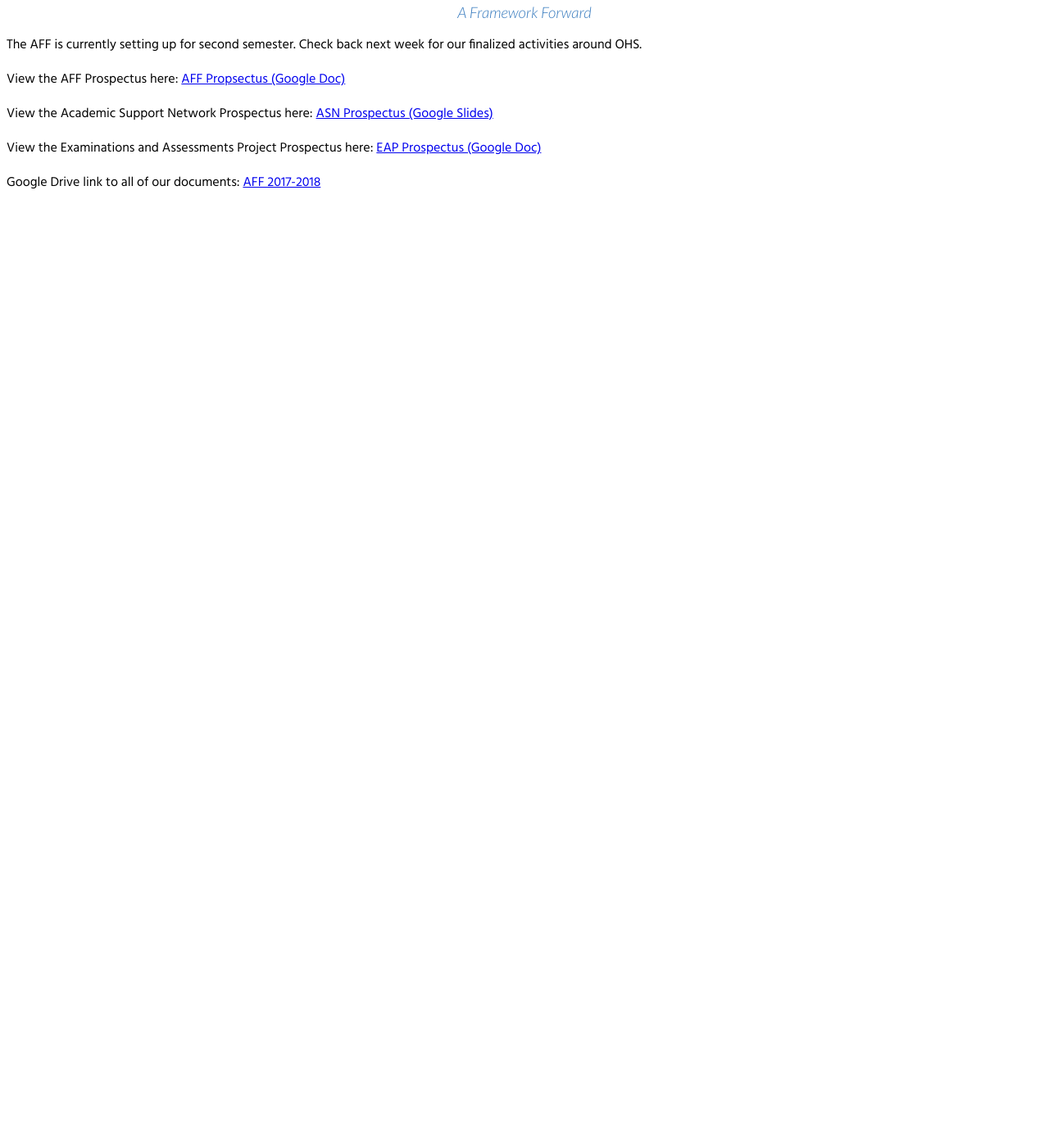
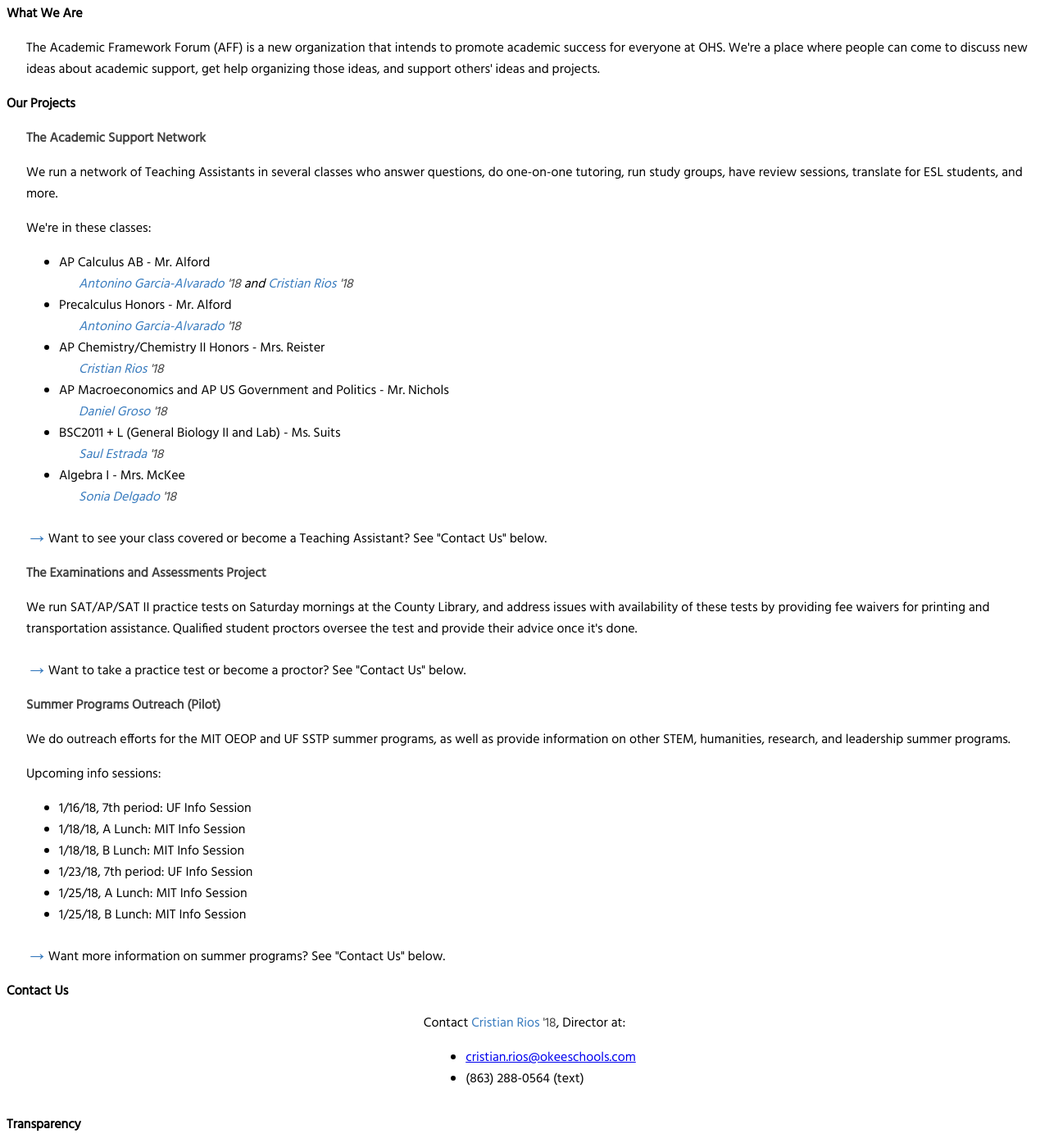
Before and after one commit to ariririos/rioc0719.github.io, a plain HTML site: page aff/index.html in a window 1280 px wide. Shown: the part 57-1446 px from the top of the page at 82% size. Before the commit the page ends 800 px from the top, so only its background shows below. Drawn offline with Linux system fonts and the light colour scheme.

Commit message:
Second semester revisions

```diff
--- a/aff/index.html
+++ b/aff/index.html
@@ -17,29 +17,22 @@
       h1.title .title-the {
         font-size: 12pt;
       }
-      h2.subtitle {
-        font: 300 14pt 'Lato', sans-serif;
-        color: #387bbe;
-        text-align: center;
+      h2.header {
+        font: 700 12pt 'Hind', sans-serif;
+        color: black;
       }
-      h3.question {
-        font-weight: 14pt;
-        color: #387bbe;
+      #projects h3 {
+        font: 700 12pt 'Hind', sans-serif;
         color: #434343;
       }
-      section#questions p, section#questions li {
+      section p, section li, section h3 {
         margin-left: 1.5em;
-        margin-right: 1.5em;
       }
-      .poster {
-        font: 96pt 'Lato', sans-serif;
-        text-align: center;
+      #projects ul ul {
+        padding-left: 0;
       }
-      .poster b {
-        font-weight: 700;
-      }
-      .poster i {
-        font-weight: 300;
+      #projects li li {
+        list-style: none;
       }
       .person-name {
         color: #387bbe;
@@ -54,6 +47,11 @@
         display: inline-block;
         text-align: left;
       }
+      p.call::before {
+        font: 20pt 'Lato', sans-serif;
+        content: '\2192';
+        color: #387bbe;
+      }
     </style>
     <!-- Global Site Tag (gtag.js) - Google Analytics -->
     <script async src="https://www.googletagmanager.com/gtag/js?id=UA-60459181-4"></script>
@@ -67,49 +65,63 @@
   </head>
   <body>
     <h1 class='title'><i class='title-the'>the</i> ACADEMIC FRAMEWORK FORUM</h1>
-    <h2 class='subtitle'><i>A Framework Forward</i></h2>
-    <p>The AFF is currently setting up for second semester. Check back next week for our finalized activities around OHS.</p>
-    <!--
+    <h2 class='header'>What We Are</h2>
       <section id='questions'>
-      <h3 class='question'>What is the Academic Framework Forum?</h3>
-      <p>The Academic Framework Forum (AFF) is a new organization that intends to promote academic success for everyone at OHS. We are a place where people can come to discuss new ideas about academic support, get help organizing those ideas, and support others' ideas and projects.</p>
-      <h3 class='question'>What does the AFF do?</h3>
-      <p>Our main project is the Academic Support Network, which runs a network of Teaching Assistants in many classes on campus. These Teaching Assistants answer questions, do one-on-one tutoring, run study groups, have review sessions, and more.</p>
-      <p>We also run SAT/AP/SAT II practice tests, and soon plan to assist with the college applications process and connect students with summer programs at MIT, UF, and other colleges.</p>
-      <h3 class='question'>Do you cover my class?</h3>
-      <p>Here is the current list of classes covered:</p>
+        <p>The Academic Framework Forum (AFF) is a new organization that intends to promote academic success for everyone at OHS. We're a place where people can come to discuss new ideas about academic support, get help organizing those ideas, and support others' ideas and projects.</p>
+      </section>
+    <h2 class='header'>Our Projects</h2>
+      <section id='projects'>
+        <h3>The Academic Support Network</h3>
+          <p>We run a network of Teaching Assistants in several classes who answer questions, do one-on-one tutoring, run study groups, have review sessions, translate for ESL students, and more.</p>
+          <p>We're in these classes:</p>
           <ul>
-        <li>AP Calculus AB - Mr. Alford</li>
-        <li>AP Chemistry/Chemistry II Honors - Mrs. Reister</li>
-        <li>Precalculus Honors - Mr. Alford</li>
+            <li>AP Calculus AB - Mr. Alford
+              <ul><li><i><span class='person-name'>Antonino Garcia-Alvarado</span><span class='person-year'> '18</span> and <span class='person-name'>Cristian Rios</span><span class='person-year'> '18</span></i></li></ul>
+            </li>
+            <li>Precalculus Honors - Mr. Alford
+              <ul><li><i><span class='person-name'>Antonino Garcia-Alvarado</span><span class='person-year'> '18</span></i></li></ul>
+            </li>
+            <li>AP Chemistry/Chemistry II Honors - Mrs. Reister
+              <ul><li><i><span class='person-name'>Cristian Rios</span><span class='person-year'> '18</span></i></li></ul>
+            </li>
+            <li>AP Macroeconomics and AP US Government and Politics - Mr. Nichols
+              <ul><li><i><span class='person-name'>Daniel Groso</span><span class='person-year'> '18</span></i></li></ul>
+            </li>
+            <li>BSC2011 + L (General Biology II and Lab) - Ms. Suits
+              <ul><li><i><span class='person-name'>Saul Estrada</span><span class='person-year'> '18</span></i></li></ul>
+            </li>
+            <li>Algebra I - Mrs. McKee
+              <ul><li><i><span class='person-name'>Sonia Delgado</span><span class='person-year'> '18</span></i></li></ul>
+            </li>
           </ul>
-      <p>These classes are approved and will most likely have a Teaching Assistant in the next two weeks:</p>
+          <p class='call'>Want to see your class covered or become a Teaching Assistant? See "Contact Us" below.</p>
+        <h3>The Examinations and Assessments Project</h3>
+          <p>We run SAT/AP/SAT II practice tests on Saturday mornings at the County Library, and address issues with availability of these tests by providing fee waivers for printing and transportation assistance. Qualified student proctors oversee the test and provide their advice once it's done.</p>
+          <p class='call'>Want to take a practice test or become a proctor? See "Contact Us" below.</p>
+        <h3>Summer Programs Outreach (Pilot)</h3>
+          <p>We do outreach efforts for the MIT OEOP and UF SSTP summer programs, as well as provide information on other STEM, humanities, research, and leadership summer programs.</p>
+          <p>Upcoming info sessions:</p>
           <ul>
-        <li>Pre-AP Chemistry - Mrs. Reister</li>
-        <li>AP World History - Mr. Nichols</li>
-        <li>AP Macroeconomics - Mr. Nichols</li>
-        <li>AP United States Government and Politics - Mr. Nichols</li>
-        <li>Biology I - Mrs. Fulleda</li>
-        <li>Intermediate Algebra (MAT1033) - Mrs. Holcomb</li>
-        <li>American History (AMH2010) - Ms. Burkes</li>
-        <li>Biology I Honors - Mrs. Manson</li>
+            <li>1/16/18, 7th period: UF Info Session</li>
+            <li>1/18/18, A Lunch: MIT Info Session</li>
+            <li>1/18/18, B Lunch: MIT Info Session</li>
+            <li>1/23/18, 7th period: UF Info Session</li>
+            <li>1/25/18, A Lunch: MIT Info Session</li>
+            <li>1/25/18, B Lunch: MIT Info Session</li>
           </ul>
-      <p>More classes are being added over the next few weeks.</p>
-      <h3 class='question'>How do I get my class covered?</h3>
-      <p>Contact <span class='person-name'>Cristian Rios</span> <span class='person-year'>'18</span> (contact info below) to request that a class be added.</p>
-      <h3 class='question'>Can I get one-on-one tutoring?</h3>
-      <p>The AFF has many students who may be interested in doing one-on-one tutoring in a subject you request. Contact <span class='person-name'>Cristian Rios</span> <span class='person-year'>'18</span> (contact info below) for more information.</p>
-      <h3 class='question'>How do I help?</h3>
-      <p>You can help in many ways, including by attending AFF meetings to discuss proposed ideas or bring your own, applying to become a Teaching Assistant, or applying to become an AFF member. Contact <span class='person-name'>Cristian Rios</span> <span class='person-year'>'18</span> (contact info below) for more information on applications.</p>
+          <p class='call'>Want more information on summer programs? See "Contact Us" below.</p>
       </section>
+    <h2 class='header'>Contact Us</h2>
+      <section id='contact'>
         <div class='center'>Contact <span class='person-name'>Cristian Rios</span> <span class='person-year'>'18</span>, Director at:
           <br/>
           <ul>
-        <li>(863) 288-0564</li>
             <li><a href='mailto:cristian.rios@okeeschools.com'>cristian.rios@okeeschools.com</a></li>
+            <li>(863) 288-0564 (text)</li>
           </ul>
         </div>
-    -->
+      </section>
+    <h2 class='header'>Transparency</h2>
       <section id='documents'>
         <p>View the AFF Prospectus here: <a href="https://docs.google.com/a/okee.k12.fl.us/document/d/16kSoYMb5AiBcDXqjtowkfZYzMqLug0lRcY3H70m4TUg/edit?usp=sharing">AFF Propsectus (Google Doc)</a></p>
         <p>View the Academic Support Network Prospectus here: <a href="https://docs.google.com/a/okee.k12.fl.us/presentation/d/1jHKMIOzeWLW44wJ4N2eI-yQfL8_WJLY3sAYfljXtmEA/edit?usp=sharing">ASN Prospectus (Google Slides)</a></p>
```
Lines whose indentation alone changed are shown as unchanged.
